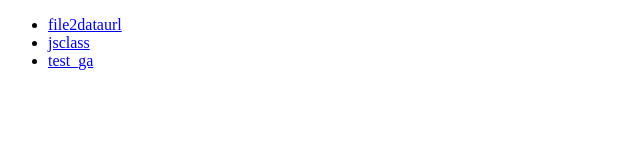
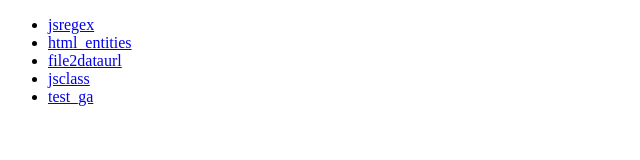
Before and after one commit to mismo/mismo.github.com, a plain HTML site: page list.html in a window 1280 px wide. Shown: the whole page, without its empty margins (0-640 px from the left). Drawn offline with Linux system fonts and the light colour scheme.

Commit message:
add asset to list

```diff
--- a/list.html
+++ b/list.html
@@ -8,6 +8,8 @@
 <body>
 	<div id="wrap">
 		<ul>
+			<li><a href="asset/jsregex.html">jsregex</a>
+			<li><a href="asset/html_entities.html">html_entities</a>
 			<li><a href="file2dataurl.html">file2dataurl</a>
 			<li><a href="jsclass.html">jsclass</a>
 			<li><a href="test_ga.html">test_ga</a>
```
